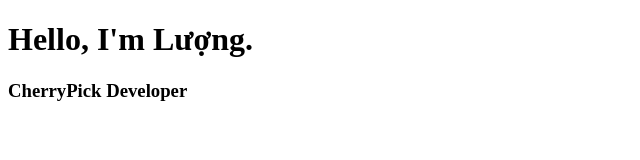
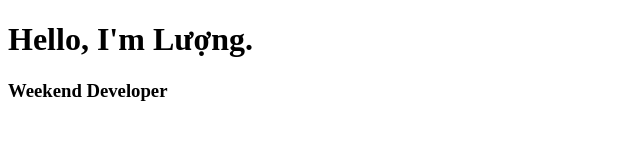
Before and after one commit to luongtt-dipro/me-pick, a plain HTML site: page index.html in a window 1280 px wide. Shown: the full height of the page, 0-640 px from the left. Drawn offline with Linux system fonts and the light colour scheme.

Commit message:
fix: change position developer

```diff
--- a/index.html
+++ b/index.html
@@ -7,6 +7,6 @@
   </head>
   <body>
     <h1>Hello, I'm Lượng.</h1>
-    <h3>CherryPick Developer</h3>
+    <h3>Weekend Developer</h3>
   </body>
 </html>
```
